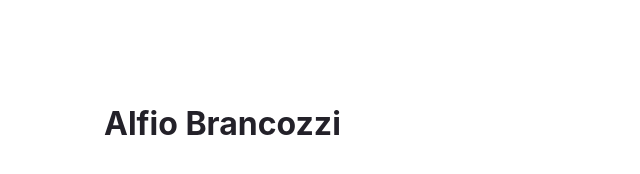
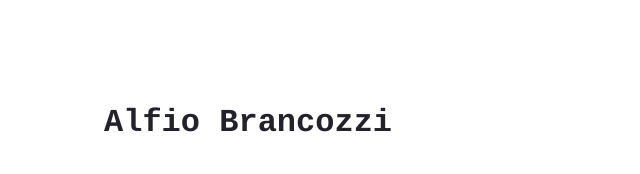
Before and after one commit to albran/albran.github.io, a Gatsby site: page / in a window 1280 px wide. Shown: the whole page, without its empty margins (0-640 px from the left). Built offline with nearby package versions, Linux system fonts and the light colour scheme; Gatsby itself is replaced by a stand-in of ours.

Commit message:
update font

```diff
--- a/src/pages/index.js
+++ b/src/pages/index.js
@@ -4,7 +4,7 @@ import * as React from "react";
 const pageStyles = {
   color: "#232129",
   padding: "96px",
-  fontFamily: "-apple-system, Roboto, sans-serif, serif",
+  fontFamily: "Courier, sans-serif, serif",
 };
 const headingStyles = {
   marginTop: 0,
```
